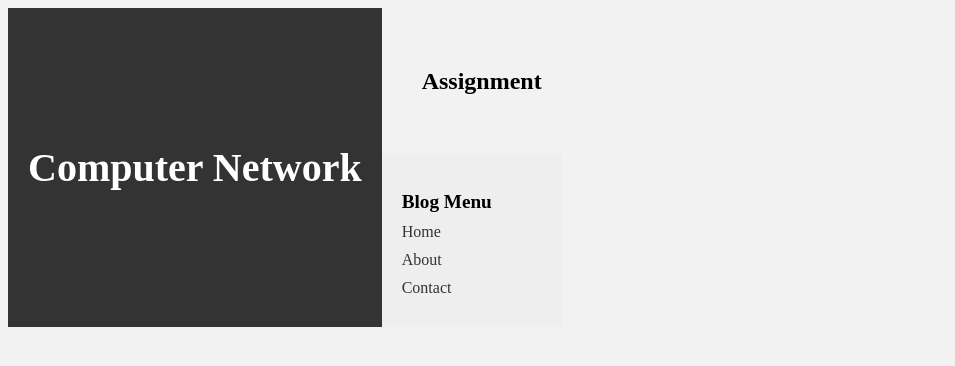
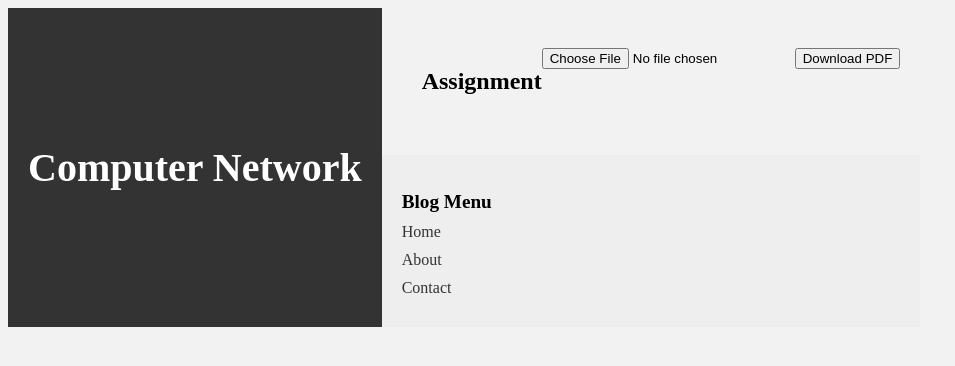
Before and after one commit to rohyunsang/Blog, a website: page network.html in a window 1280 px wide. Shown: the whole page, without its empty margins (0-955 px from the left). Drawn offline with Linux system fonts and the light colour scheme.

Commit message:
Update network.html

```diff
--- a/network.html
+++ b/network.html
@@ -63,15 +63,15 @@
   </style>
 </head>
 <body>
-
   <header>
     <h1>Computer Network</h1>
-
   </header>
 
   <div>
     <main>
       <h2>Assignment</h2>
+      <input type="file" id="pdfFileInput">
+      <button onclick="downloadPdf()">Download PDF</button>
     </main>
     <aside>
       <h2>Blog Menu</h2>
@@ -83,5 +83,18 @@
     </aside>
   </div>
 
+  <script>
+    function downloadPdf() {
+      const input = document.getElementById('pdfFileInput');
+      const file = input.files[0];
+      const url = URL.createObjectURL(file);
+      const link = document.createElement('a');
+      link.href = url;
+      link.download = file.name;
+      document.body.appendChild(link);
+      link.click();
+      document.body.removeChild(link);
+    }
+  </script>
 </body>
 </html>
```
Lines whose indentation alone changed are shown as unchanged.
